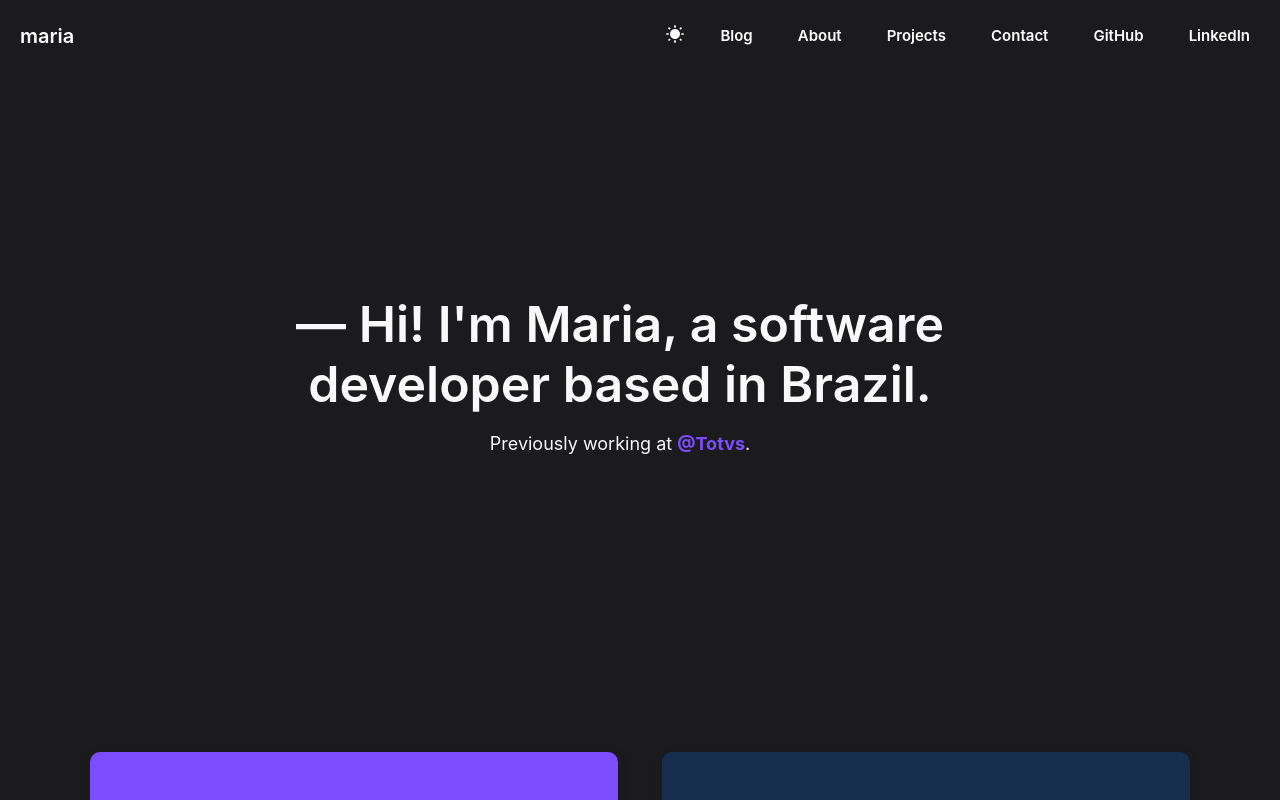
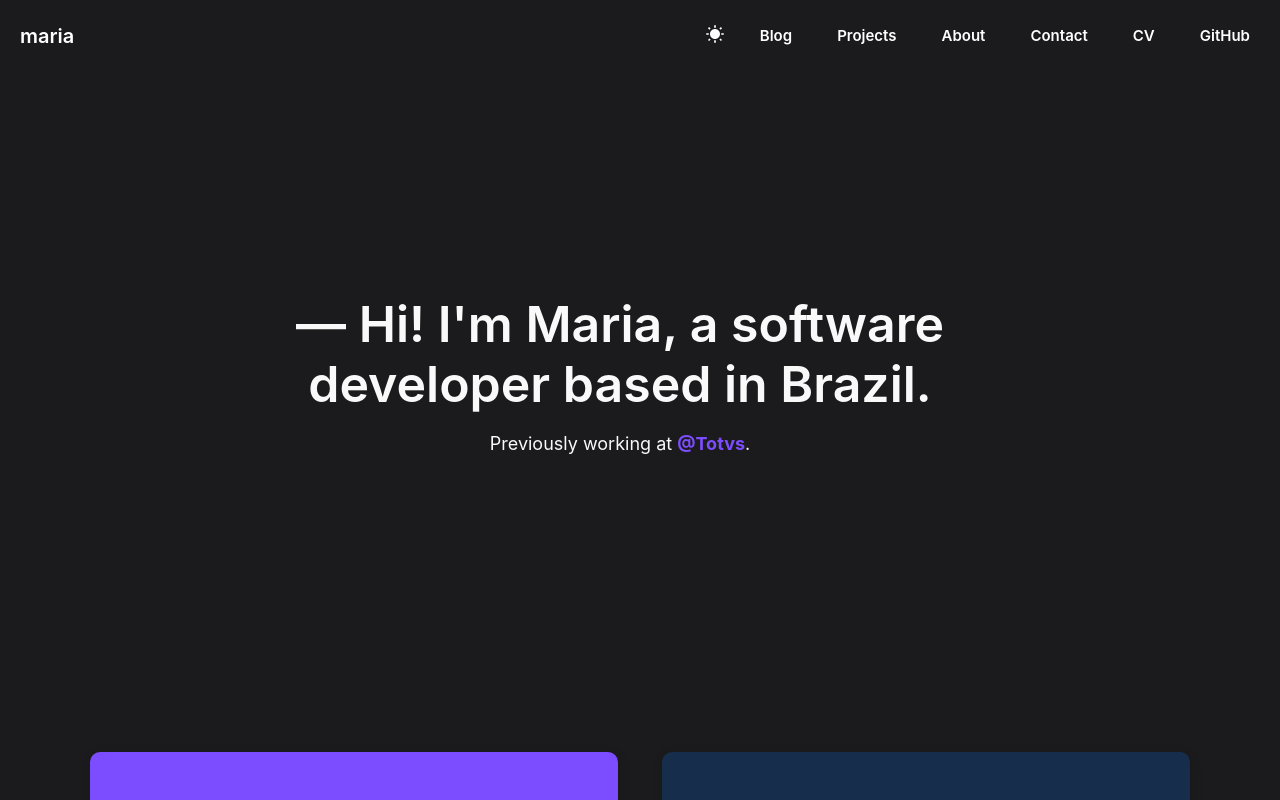
Before and after one commit to marinspira/marinspira.github.io, a React (Create React App) app: page / in a window 1280 px wide. Shown: the top 800 px of the page. Built offline with nearby package versions, Linux system fonts and the light colour scheme; no server answers.

Commit message:
Fix font-sizes

```diff
--- a/src/components/header/index.jsx
+++ b/src/components/header/index.jsx
@@ -57,11 +57,11 @@ function Header() {
                         </div>
                     )}
                     <li><a href='/#/blog'>Blog</a></li>
+                    <li><HashLink to="/#projects">Projects</HashLink></li>
                     <li><HashLink to="/#about">About</HashLink></li>
-                    <li><HashLink to="/#projects">Projects</HashLink></li>
                     <li><HashLink to="mailto:mariaferreira.developer@gmail.com">Contact</HashLink></li>
+                    <li><a href="https://drive.google.com/file/d/1dybROZTrO_tOiMAO-cE0s2HKIgc9qZqa/view?usp=sharing" target="_blank" rel="noopener noreferrer">CV</a></li>
                     <li><a href="https://www.github.com/marinspira" target="_blank" rel="noopener noreferrer">GitHub</a></li>
-                    <li><a href="https://www.linkedin.com/in/iamaria" target="_blank" rel="noopener noreferrer">LinkedIn</a></li>
                 </C.Navbar>
             </C.Header>
             {/* </div> */}
--- a/src/components/header/styles.jsx
+++ b/src/components/header/styles.jsx
@@ -67,6 +67,7 @@ export const Navbar = styled.ul`
         flex-direction: column;
         align-items: stretch;
         background-color: var(--white);
+        width: 100%;
     }}
 
     @media (max-width: 600px) {
--- a/src/components/singlepost/styles.jsx
+++ b/src/components/singlepost/styles.jsx
@@ -9,6 +9,10 @@ export const Container = styled.div`
   gap: 30px;
   /* height: 100vh; */
   overflow-y: auto;
+
+  @media screen and (max-width: 778px) {
+    padding: 0px;
+  }
 `;
 
 export const ContentWrapper = styled.div`
@@ -35,7 +39,7 @@ export const MainContent = styled.div`
   }
 
   ul {
-    padding-left: 1.5rem;
+    padding-left: 2.5rem;
   }
 
   img {
@@ -82,11 +86,20 @@ export const Sidebar = styled.div`
 export const PostTitle = styled.h1`
   font-family: -apple-system, BlinkMacSystemFont, 'Poppins', sans-serif;
   font-size: 2.5em;
+
+  @media screen and (max-width: 778px) {
+    font-size: 2em;
+  }
 `;
 
 export const PostContent = styled.div`
   line-height: 1.6;
+
   h2, h3 {
     margin-top: 1.5rem;
   }
+
+  p {
+    font-size: 16px;
+  }
 `;
--- a/src/index.css
+++ b/src/index.css
@@ -8,7 +8,7 @@
 
 :root {
   --grey: #f9f9f9;
-  --text: #6a717a;
+  --text: #4a4f56;
   --white: #fff;
   --dark: #2d2e32;
   --black: #000;
@@ -21,7 +21,7 @@
 
 .dark-theme {
   --grey: #111113;
-  --text: #b6b6b6;
+  --text: #c2c2c2;
   --white: #1b1b1d;
   --dark: #f9f9f9;
   --black: #fff;
@@ -73,11 +73,14 @@ blockquote {
   border-left: 4px solid #333;
   padding: 30px;
   margin: 20px 0;
-  font-size: 16px;
   font-family: monospace;
   max-width: "100%";
   overflow: auto;
   color: #fff;
+}
+
+blockquote span {
+  font-size: 14px !important;
 }
 
 code {
--- a/src/sections/portfolio-grid/styles.jsx
+++ b/src/sections/portfolio-grid/styles.jsx
@@ -153,6 +153,7 @@ export const PostCard = styled.div`
     @media screen and (max-width: 992px) {
         width: 100%;
         min-height: 500px;
+        padding: 30px;
     }
 `
 
```
